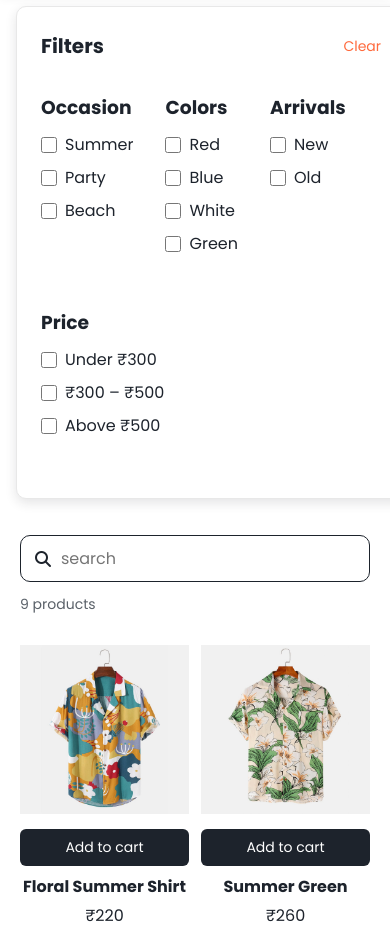
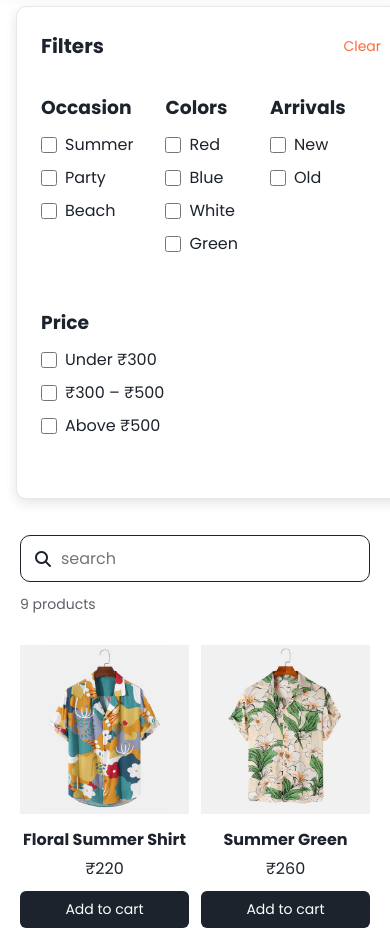
Before and after one commit to philbertcatherine06/Nostra-Project, a plain HTML site: page collections.html in a window 390 px wide. Shown: the part 109-1046 px from the top of the page. Drawn offline with Linux system fonts and the light colour scheme.

Commit message:
Show collections name and price above Add to cart on mobile.

```diff
--- a/style.css
+++ b/style.css
@@ -1214,6 +1214,22 @@ img {
     font-size: 28px;
   }
 
+  .product img {
+    order: 1;
+  }
+
+  .product h3 {
+    order: 2;
+  }
+
+  .product p {
+    order: 3;
+  }
+
+  .product .add-cart {
+    order: 4;
+  }
+
   .filter-section {
     margin: 16px;
     display: flex;
@@ -1277,7 +1293,20 @@ img {
   }
 
   .product img {
+    order: 1;
     height: 180px;
+  }
+
+  .product h3 {
+    order: 2;
+  }
+
+  .product p {
+    order: 3;
+  }
+
+  .product .add-cart {
+    order: 4;
   }
 
   .contact-form {
```
